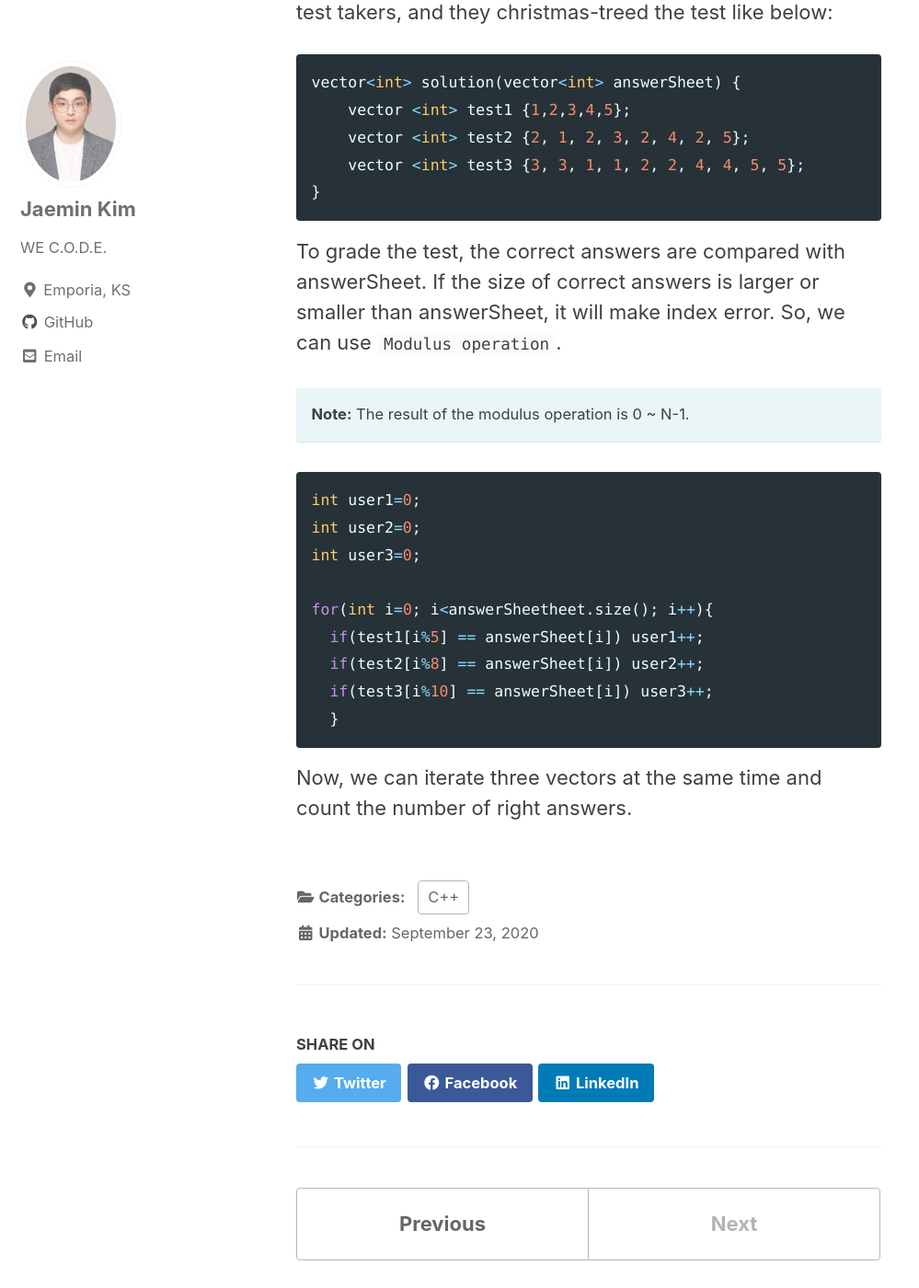
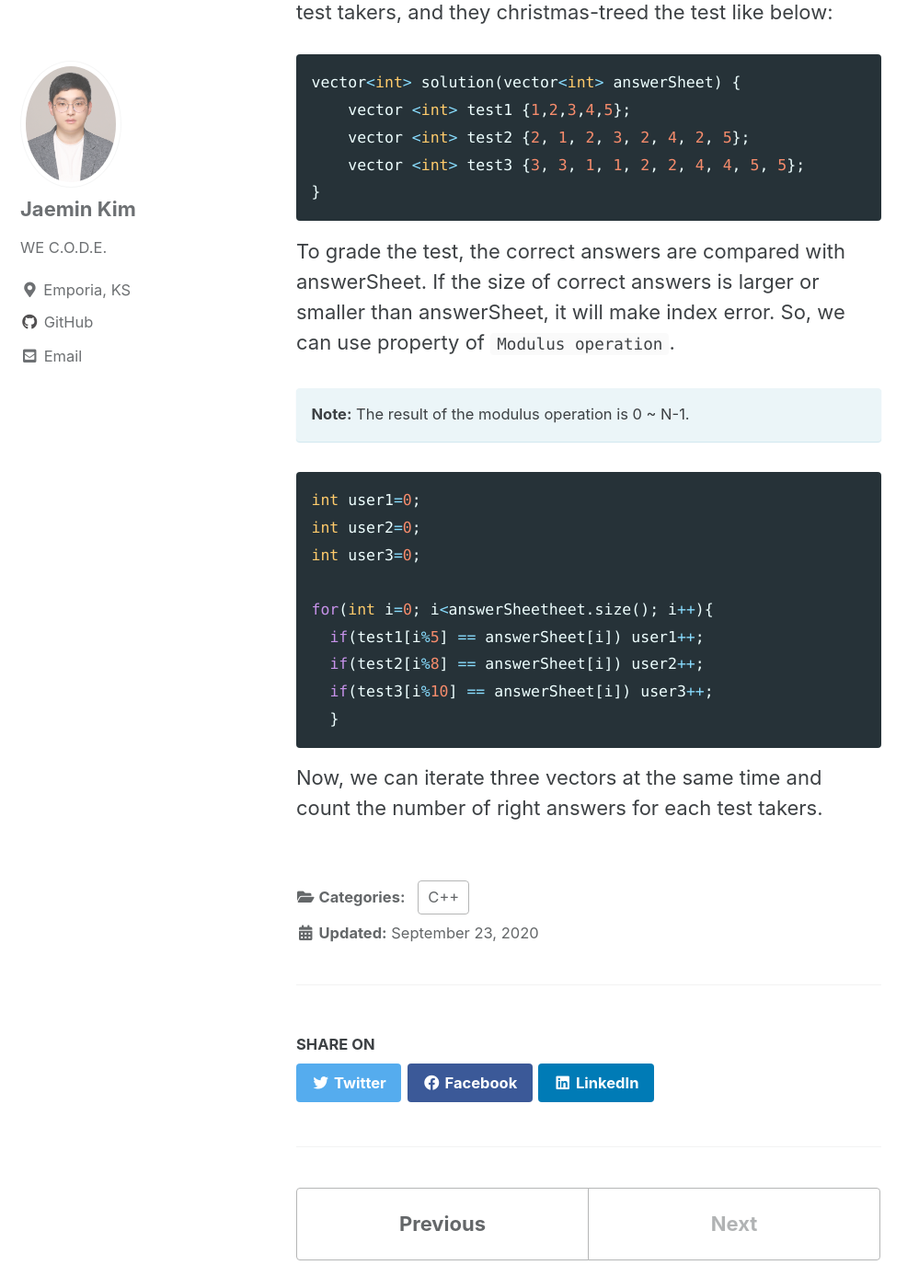
Before and after one commit to init-JaeminKim/init-jaeminkim.github.io, a Jekyll site: the page built from _posts/2020-09-23-Iterating_Vectors_with_Different_Size.md, in a window 1280 px wide and 1400 px high, scrolled down 626 px. Shown: the whole window at 92% size, without its empty margins (0-999 px from the left). Built offline with Jekyll 4.4.1, drawn with Linux system fonts in a browser that asks for light colours; cached includes are drawn as plain includes.

Commit message:
modify 4th article

````diff
--- a/_posts/2020-09-23-Iterating_Vectors_with_Different_Size.md
+++ b/_posts/2020-09-23-Iterating_Vectors_with_Different_Size.md
@@ -16,7 +16,7 @@ vector<int> solution(vector<int> answerSheet) {
 }
 ```
 
-To grade the test, the correct answers are compared with answerSheet. If the size of correct answers is larger or smaller than answerSheet, it will make index error. So, we can use `Modulus operation`.
+To grade the test, the correct answers are compared with answerSheet. If the size of correct answers is larger or smaller than answerSheet, it will make index error. So, we can use property of `Modulus operation`.
 
 **Note:** The result of the modulus operation is 0 ~ N-1.
 {: .notice--info}
@@ -33,4 +33,4 @@ for(int i=0; i<answerSheetheet.size(); i++){
   }
 ```
 
-Now, we can iterate three vectors at the same time and count the number of right answers.
+Now, we can iterate three vectors at the same time and count the number of right answers for each test takers.
````
